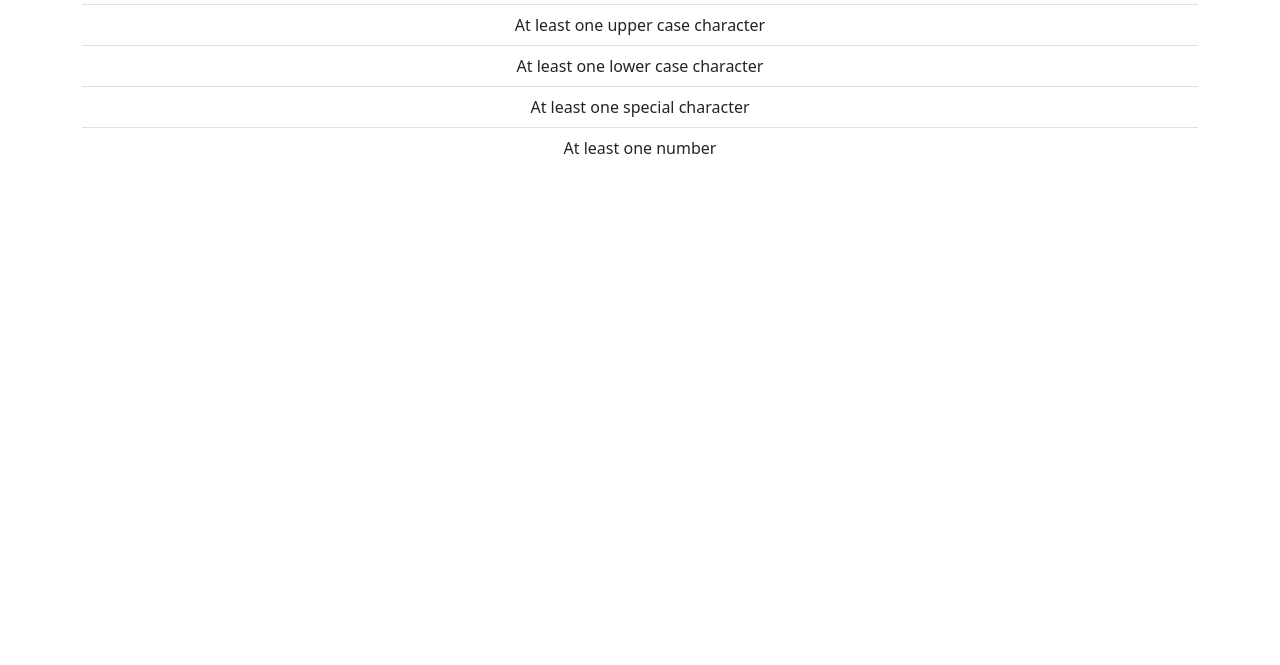
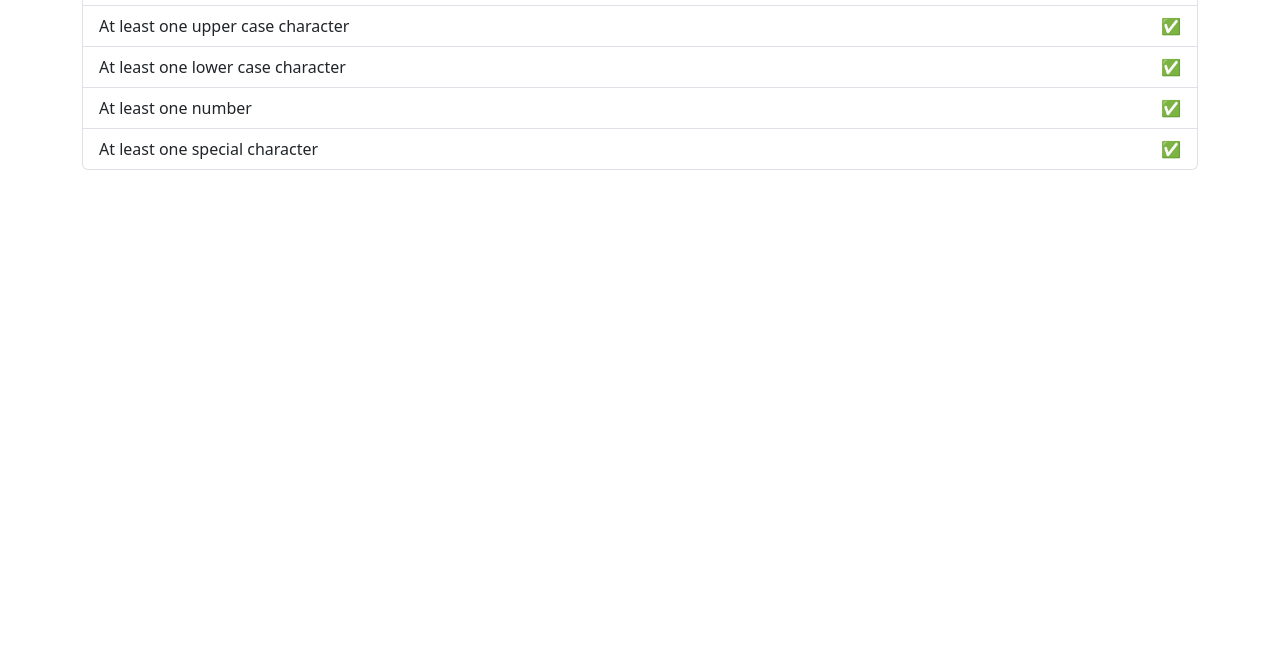
Before and after one commit to MBSkipper/Password_Checker_Bootcamp, a plain HTML site: page index.html in a window 1280 px wide. Shown: the part 135-800 px from the top of the page. Drawn offline with nearby package versions, Linux system fonts and the light colour scheme.

Commit message:
list revised with badges

```diff
--- a/index.html
+++ b/index.html
@@ -29,14 +29,29 @@
     <h1 class="display-4">Password Strength Checker</h1>
 
     <!--List framework-->
-    <ul class="list-group list-group-flush">
-    <li class="list-group-item">Minimum length 8 characters</li>
-    <li class="list-group-item">At least one upper case character</li>
-    <li class="list-group-item">At least one lower case character</li>
-    <li class="list-group-item">At least one special character</li>
-    <li class="list-group-item">At least one number
-</p></li>
-    </ul>
+    <ul class="list-group">
+  <li class="list-group-item d-flex justify-content-between align-items-center">
+    Minimum length 8 characters
+    <span>✅</span>
+  </li>
+  <li class="list-group-item d-flex justify-content-between align-items-center">
+    At least one upper case character
+    <span>✅</span>
+  </li>
+  <li class="list-group-item d-flex justify-content-between align-items-center">
+    At least one lower case character
+    <span>✅</span>
+  </li>
+  <li class="list-group-item d-flex justify-content-between align-items-center">
+    At least one number
+   <span>✅</span>
+  </li>
+  <li class="list-group-item d-flex justify-content-between align-items-center">
+    At least one special character
+    <span>✅</span>
+  </li>
+
+</ul>
 </div>
 
 
```
